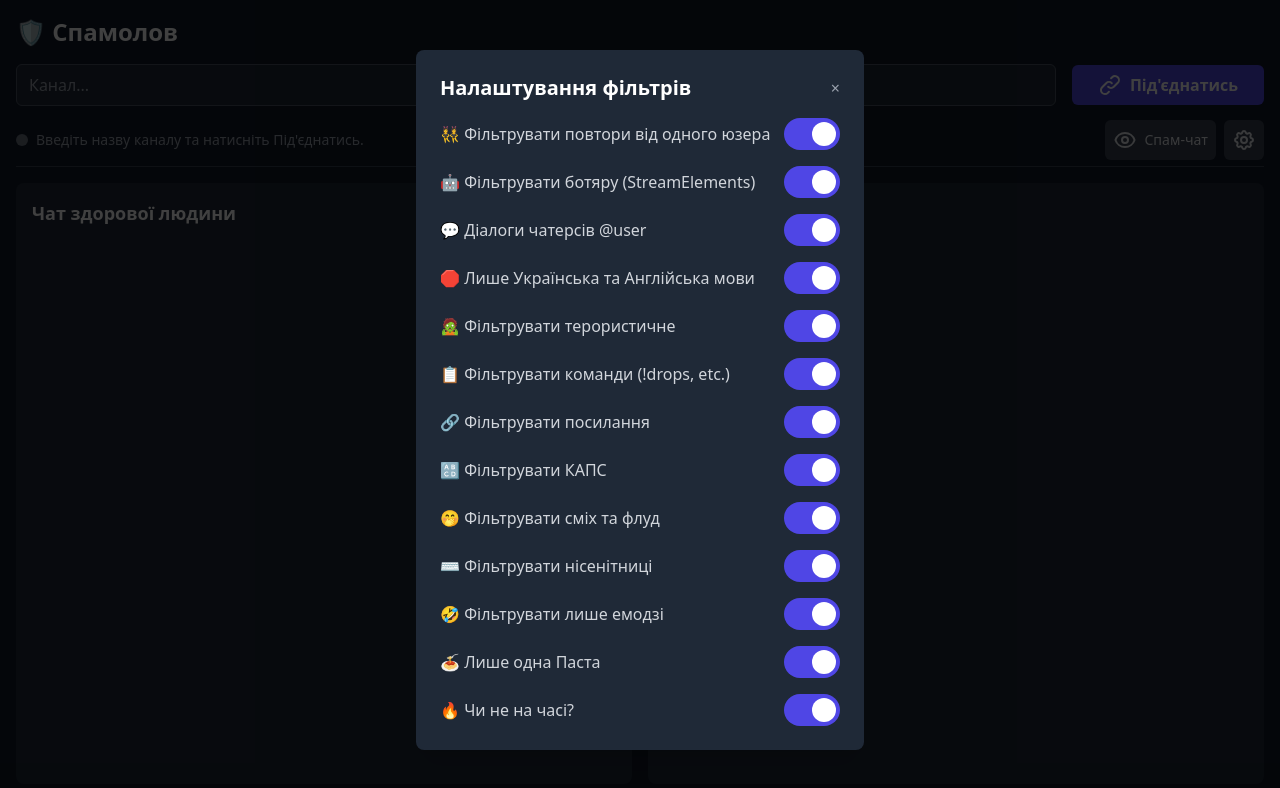
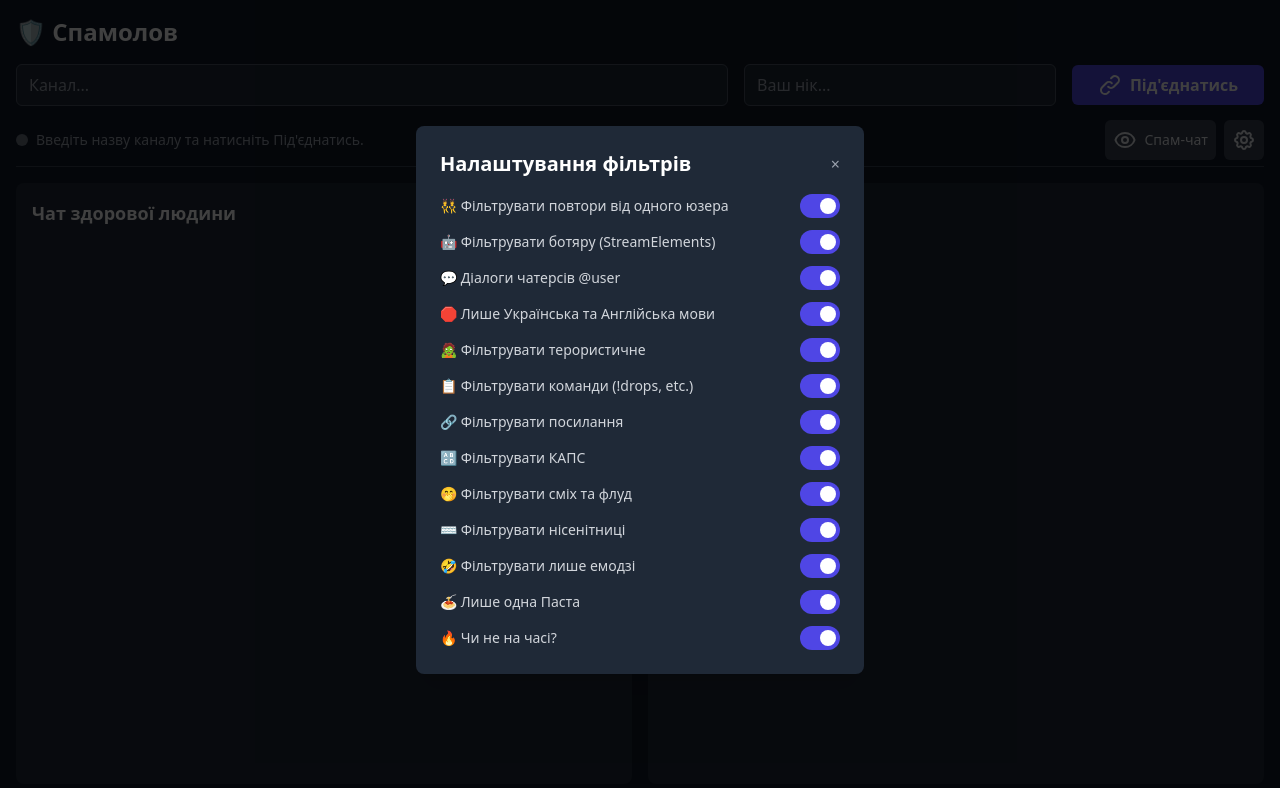
Before and after one commit to vergilet/spamolov, a plain HTML site: page index.html in a window 1280 px wide. Both pictures are taken after a click on the button "Налаштування". Drawn offline with nearby package versions, Linux system fonts and the light colour scheme.

Commit message:
global update for highlights

```diff
--- a/index.html
+++ b/index.html
@@ -76,7 +76,7 @@
       <h2 class="text-xl font-bold text-white" data-i18n="settingsModalTitle">Налаштування фільтрів</h2>
       <button id="close-settings-btn" class="text-gray-400 hover:text-white">&times;</button>
     </div>
-    <div id="rules-container" class="space-y-4">
+    <div id="rules-container" class="space-y-3">
       <!-- Rules will be dynamically inserted here -->
     </div>
   </div>
--- a/ui.js
+++ b/ui.js
@@ -154,18 +154,18 @@ export const elements = {
       const label = document.createElement('label');
       label.className = 'flex items-center justify-between cursor-pointer';
       label.innerHTML = `
-                <span class="text-gray-300">${rule.label}</span>
+                <span class="text-sm text-gray-300">${rule.label}</span>
                 <div class="relative">
                     <input type="checkbox" id="toggle-${key}" class="sr-only toggle-checkbox" ${isChecked ? 'checked' : ''}>
-                    <div class="block bg-gray-600 w-14 h-8 rounded-full toggle-label"></div>
-                    <div class="dot absolute left-1 top-1 bg-white w-6 h-6 rounded-full transition transform ${isChecked ? 'translate-x-6' : ''}"></div>
+                    <div class="block bg-gray-600 w-10 h-6 rounded-full toggle-label"></div>
+                    <div class="dot absolute left-1 top-1 bg-white w-4 h-4 rounded-full transition transform ${isChecked ? 'translate-x-4' : ''}"></div>
                 </div>
             `;
       const checkbox = label.querySelector('input');
       const dot = label.querySelector('.dot');
       checkbox.addEventListener('change', () => {
         this.settings.rules[key] = checkbox.checked;
-        dot.classList.toggle('translate-x-6', checkbox.checked);
+        dot.classList.toggle('translate-x-4', checkbox.checked);
         this.saveSettings();
       });
       this.rulesContainer.appendChild(label);
```
